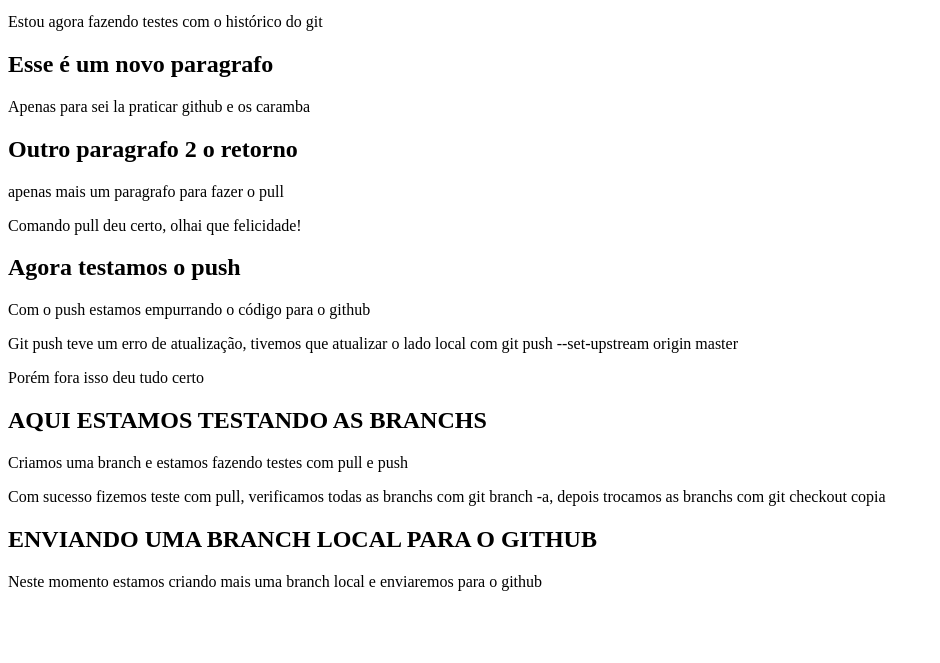
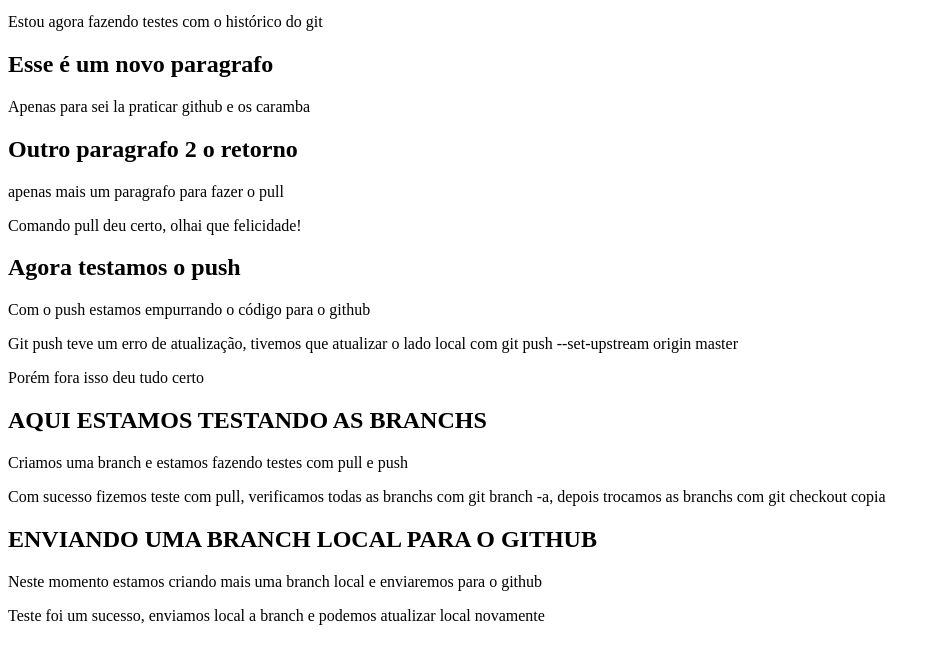
Before and after one commit to Robertb-dev/projeto2, a plain HTML site: page teste2.html in a window 1280 px wide. Shown: the part 101-764 px from the top of the page, without its empty margins (0-940 px from the left). Drawn offline with Linux system fonts and the light colour scheme.

Commit message:
Update teste2.html
pull de branch deu certo

```diff
--- a/teste2.html
+++ b/teste2.html
@@ -27,6 +27,7 @@
 
 <h2>ENVIANDO UMA BRANCH LOCAL PARA O GITHUB</h2>
 <p>Neste momento estamos criando mais uma branch local e enviaremos para o github</p>
+  <p>Teste foi um sucesso, enviamos local a branch e podemos atualizar local novamente</p>
 
 </body>
 </html>
```
